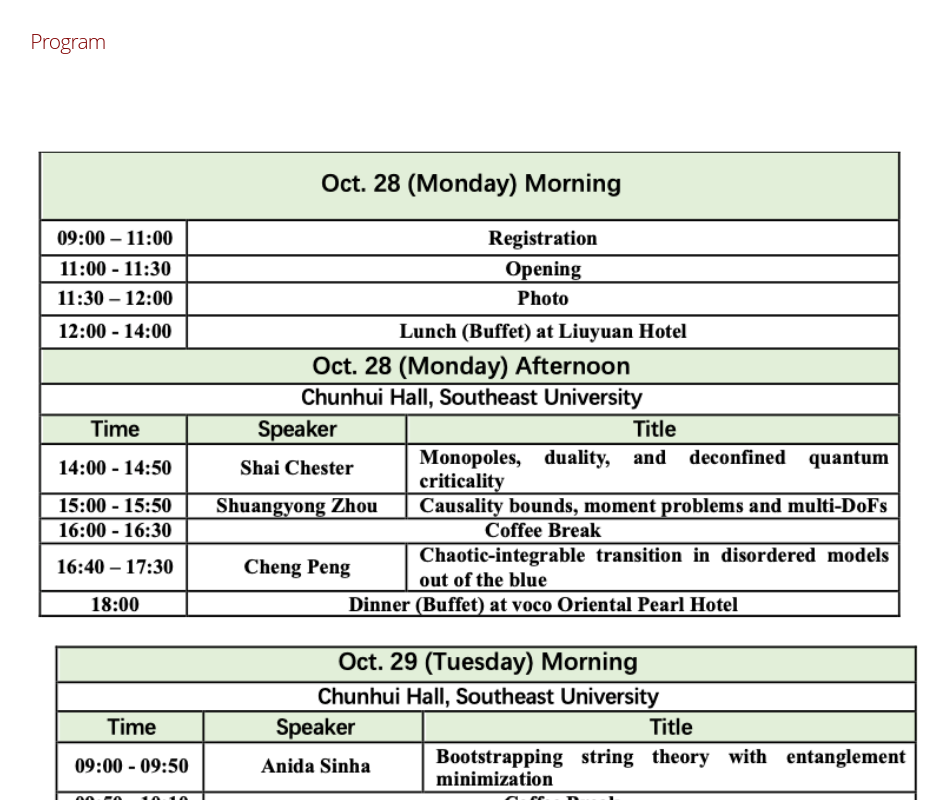
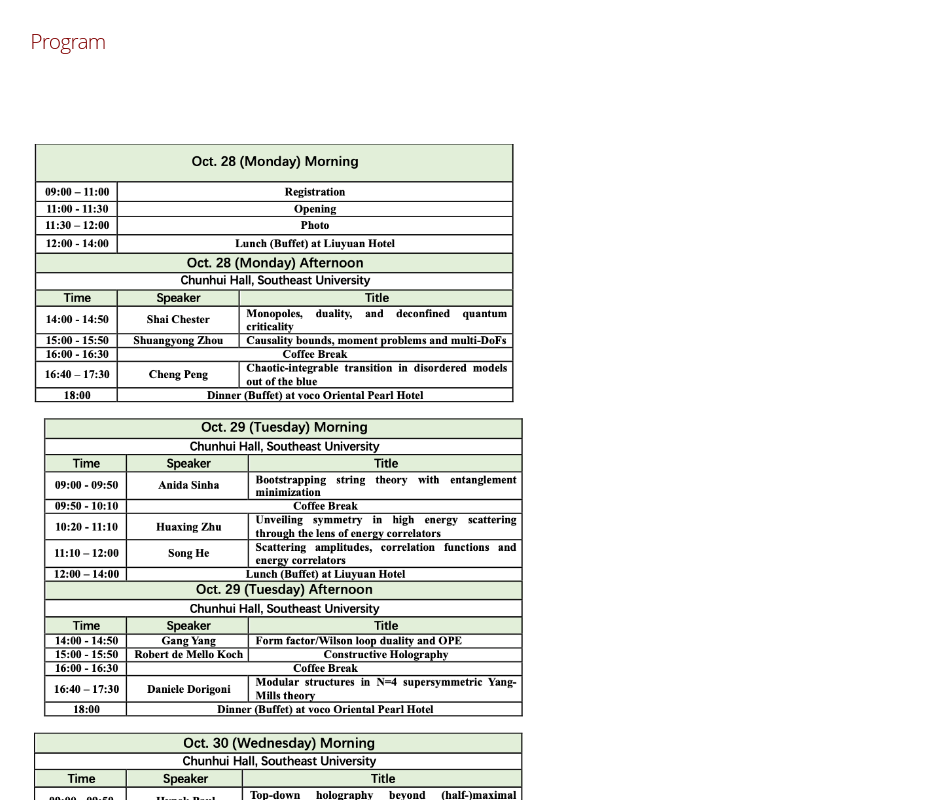
Before and after one commit to exactmethods/workshop, a plain HTML site: page index.html in a window 1280 px wide. Shown: the part 1260-2060 px from the top of the page, without its empty margins (183-1132 px from the left). Drawn offline with Linux system fonts and the light colour scheme.

Commit message:
Update index.html

```diff
--- a/index.html
+++ b/index.html
@@ -178,7 +178,7 @@ This workshop is organized by Kavli Institute of Theoretical Sciences of Chinese
 <br>
 
 
-<img src="schedule.png"  width="900" >
+<img src="schedule.png"  width="500" >
 
 	</ul>
 </p>
```
